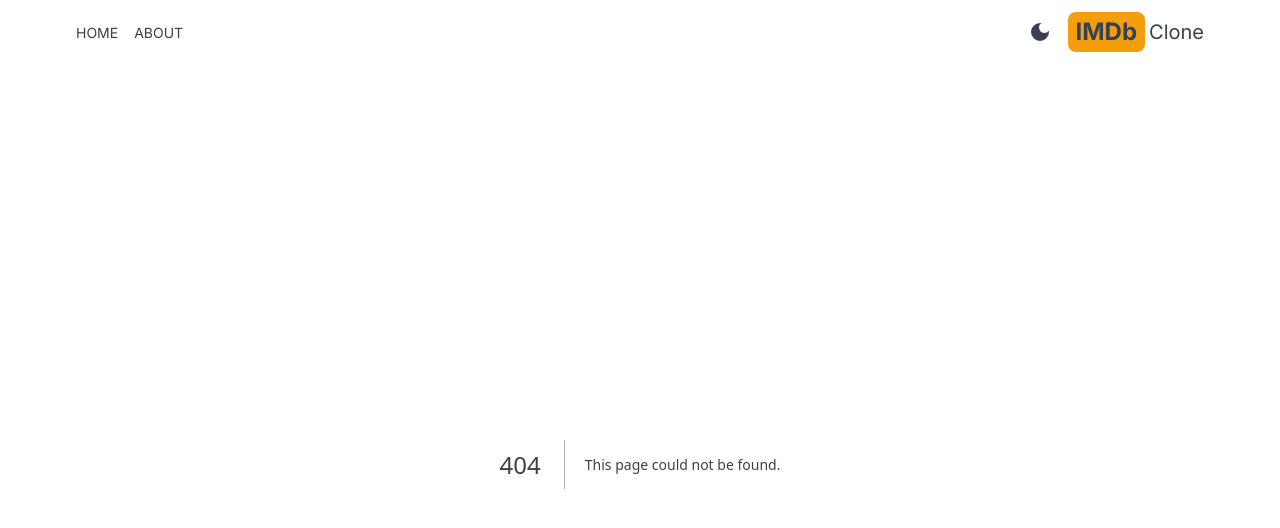
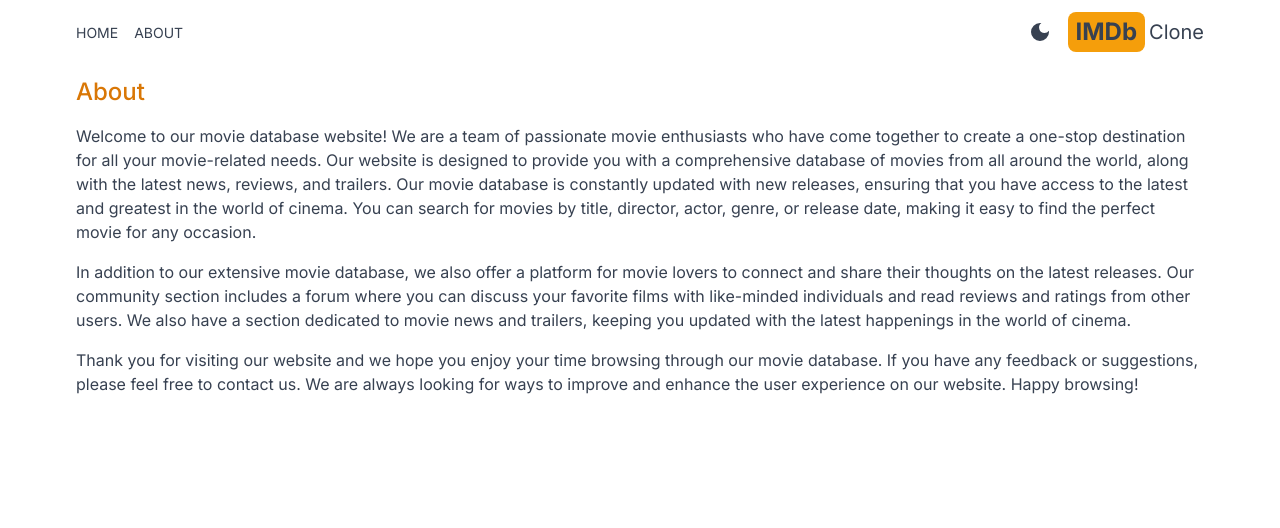
Before and after one commit to martinromario55/nextjs-imbd-app, a Next.js app: page /about in a window 1280 px wide. Before the commit this address had no page. Shown: the top 528 px of the page. Built offline with nearby package versions, Linux system fonts and the light colour scheme.

Commit message:
About page

```diff
--- /dev/null
+++ b/src/app/about/page.jsx
@@ -0,0 +1,38 @@
+import React from 'react'
+
+const page = () => {
+  return (
+    <div className="max-w-6xl mx-auto p-3 space-y-4">
+      <h1 className="text-2xl font-medium text-amber-600">About</h1>
+      <p>
+        Welcome to our movie database website! We are a team of passionate movie
+        enthusiasts who have come together to create a one-stop destination for
+        all your movie-related needs. Our website is designed to provide you
+        with a comprehensive database of movies from all around the world, along
+        with the latest news, reviews, and trailers. Our movie database is
+        constantly updated with new releases, ensuring that you have access to
+        the latest and greatest in the world of cinema. You can search for
+        movies by title, director, actor, genre, or release date, making it easy
+        to find the perfect movie for any occasion.
+      </p>
+      <p>
+        In addition to our extensive movie database, we also offer a platform
+        for movie lovers to connect and share their thoughts on the latest
+        releases. Our community section includes a forum where you can discuss
+        your favorite films with like-minded individuals and read reviews and
+        ratings from other users. We also have a section dedicated to movie news
+        and trailers, keeping you updated with the latest happenings in the
+        world of cinema.
+      </p>
+      <p>
+        Thank you for visiting our website and we hope you enjoy your time
+        browsing through our movie database. If you have any feedback or
+        suggestions, please feel free to contact us. We are always looking for
+        ways to improve and enhance the user experience on our website. Happy
+        browsing!
+      </p>
+    </div>
+  )
+}
+
+export default page
```
